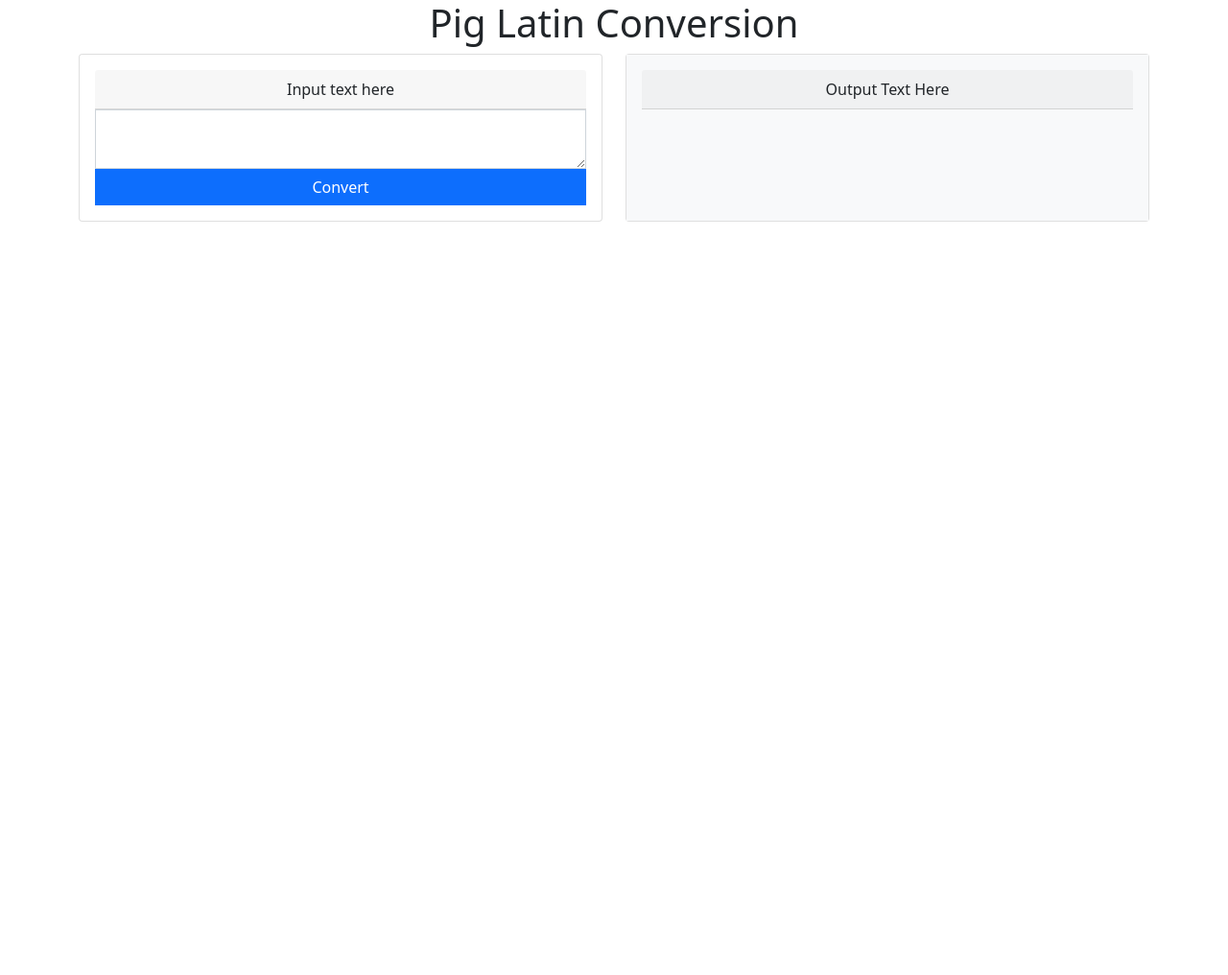
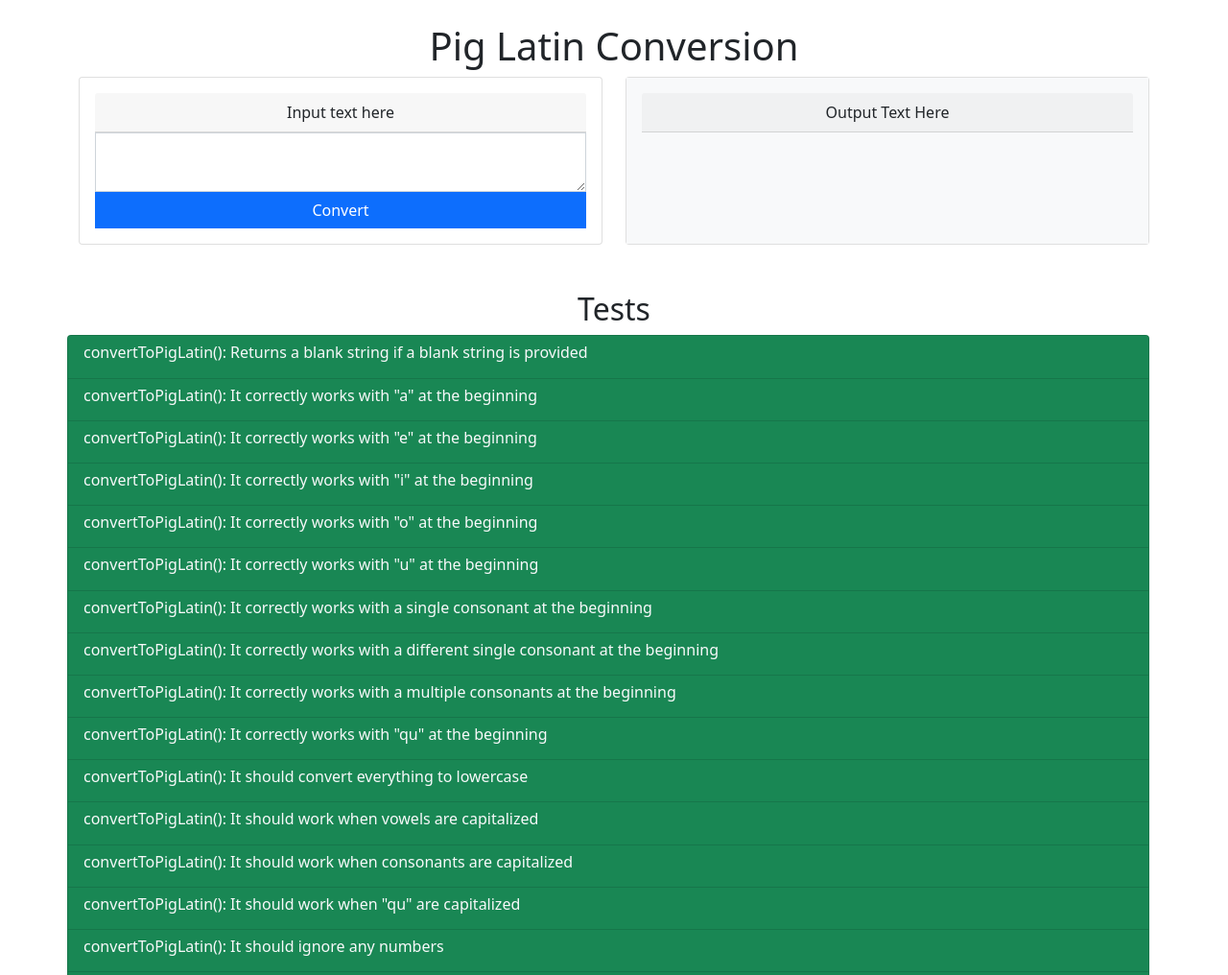
Before and after one commit to AlyxMoon/epicodus-week03-pig-latin, a plain HTML site: page index.html in a window 1280 px wide. Shown: the top 1016 px of the page at 96% size. Before the commit the page ends 800 px from the top, so only its background shows below. Drawn offline with nearby package versions, Linux system fonts and the light colour scheme.

Commit message:
display test results on the page

```diff
--- a/index.html
+++ b/index.html
@@ -9,18 +9,19 @@
 
   <script src="https://code.jquery.com/jquery-3.6.0.min.js" integrity="sha256-/xUj+3OJU5yExlq6GSYGSHk7tPXikynS7ogEvDej/m4=" crossorigin="anonymous"></script>
 
-  <script src="js/scripts-logic.js"></script>
-  <script src="js/scripts-test.js"></script>
-  <script src="js/scripts-ui.js"></script>
+  <script src="js/scripts-logic.js" defer></script>
+  <script src="js/scripts-test.js" defer></script>
+  <script src="js/scripts-ui.js" defer></script>
 
   <title>Pig Latin</title>
 </head>
-<body>
+<body class="my-4">
   <header class="container text-center">
     <h1>Pig Latin Conversion</h1>
   </header>
+
   <main class="container">
-    <div class="row">
+    <section class="row">
 
       <div class="col">
 
@@ -53,8 +54,18 @@
           </div>
         </div>
       </div>
+    </section>
 
-    </div>
+    <section class="row mt-5">
+      <header class="col-12 text-center">
+        <h2>Tests</h2>
+      </header>
+
+      <ul
+        id="output-tests"
+        class="list-group"
+      ></ul>
+    </section>
   </main>
 </body>
 </html>
--- a/js/scripts-test.js
+++ b/js/scripts-test.js
@@ -1,5 +1,11 @@
 function logDescription (description) {
   console.log(`%c ${description}`, 'font-weight: bold;')
+
+  $('#output-tests li:last-child')
+    .addClass('text-light')
+    .append(`
+    <h6 class="font-bold">${description}</h6>
+  `)
 }
 
 function logResult (actual, expected) {
@@ -8,14 +14,22 @@ function logResult (actual, expected) {
       `%c -- Incorrect | actual: ${actual} | expected: ${expected}`,
       'background-color: #290000',
     )
+
+    $('#output-tests li:last-child')
+      .addClass('bg-danger')
+      .append(`
+      <p>Incorrect | actual: ${actual} | expected: ${expected}</p>
+    `)
   } else {
     console.log('%c -- passed!', 'background-color: green')
+
+    $('#output-tests li:last-child').addClass('bg-success')
   }
 }
 
 const tests = [
   function () {
-    logDescription('Returns a blank string if a blank string is provided')
+    logDescription('convertToPigLatin(): Returns a blank string if a blank string is provided')
 
     const actual = convertToPigLatin('')
     const expected = ''
@@ -24,7 +38,7 @@ const tests = [
   },
 
   function () {
-    logDescription('It correctly works with "a" at the beginning')
+    logDescription('convertToPigLatin(): It correctly works with "a" at the beginning')
 
     const actual = convertToPigLatin('away')
     const expected = 'awayway'
@@ -33,7 +47,7 @@ const tests = [
   },
 
   function () {
-    logDescription('It correctly works with "e" at the beginning')
+    logDescription('convertToPigLatin(): It correctly works with "e" at the beginning')
 
     const actual = convertToPigLatin('energy')
     const expected = 'energyway'
@@ -42,7 +56,7 @@ const tests = [
   },
 
   function () {
-    logDescription('It correctly works with "i" at the beginning')
+    logDescription('convertToPigLatin(): It correctly works with "i" at the beginning')
 
     const actual = convertToPigLatin('in')
     const expected = 'inway'
@@ -51,7 +65,7 @@ const tests = [
   },
 
   function () {
-    logDescription('It correctly works with "o" at the beginning')
+    logDescription('convertToPigLatin(): It correctly works with "o" at the beginning')
 
     const actual = convertToPigLatin('out')
     const expected = 'outway'
@@ -60,7 +74,7 @@ const tests = [
   },
 
   function () {
-    logDescription('It correctly works with "u" at the beginning')
+    logDescription('convertToPigLatin(): It correctly works with "u" at the beginning')
 
     const actual = convertToPigLatin('under')
     const expected = 'underway'
@@ -69,7 +83,7 @@ const tests = [
   },
 
   function () {
-    logDescription('It correctly works with a single consonant at the beginning')
+    logDescription('convertToPigLatin(): It correctly works with a single consonant at the beginning')
 
     const actual = convertToPigLatin('count')
     const expected = 'ountcay'
@@ -78,7 +92,7 @@ const tests = [
   },
 
   function () {
-    logDescription('It correctly works with a different single consonant at the beginning')
+    logDescription('convertToPigLatin(): It correctly works with a different single consonant at the beginning')
 
     const actual = convertToPigLatin('balloon')
     const expected = 'alloonbay'
@@ -87,7 +101,7 @@ const tests = [
   },
 
   function () {
-    logDescription('It correctly works with a multiple consonants at the beginning')
+    logDescription('convertToPigLatin(): It correctly works with a multiple consonants at the beginning')
 
     const actual = convertToPigLatin('plot')
     const expected = 'otplay'
@@ -96,7 +110,7 @@ const tests = [
   },
 
   function () {
-    logDescription('It correctly works with "qu" at the beginning')
+    logDescription('convertToPigLatin(): It correctly works with "qu" at the beginning')
 
     const actual = convertToPigLatin('queen')
     const expected = 'eenquay'
@@ -178,7 +192,13 @@ const tests = [
 ]
 
 function runTests () {
-  tests.forEach(test => test())
+  tests.forEach(test => {
+    $('#output-tests').append(`
+      <li class="list-group-item" />
+    `)
+
+    test()
+  })
 }
 
 runTests()
```
